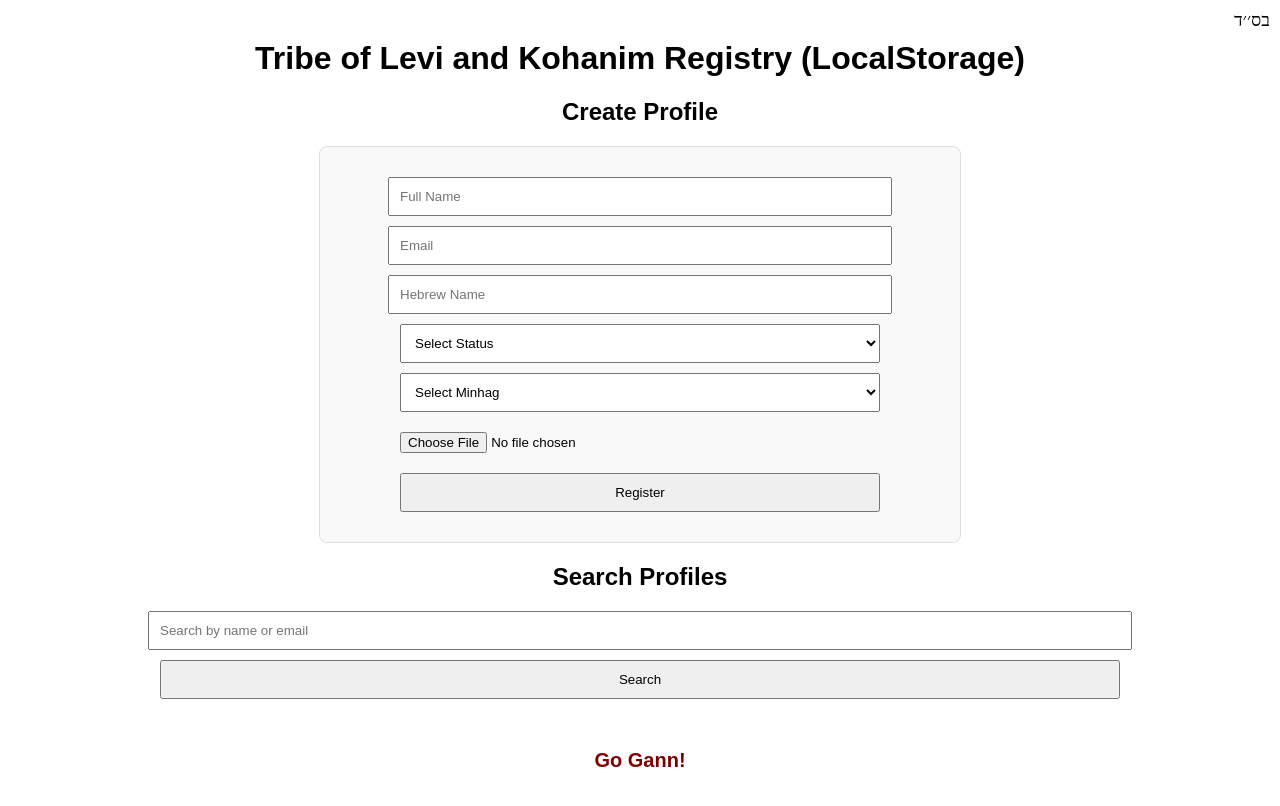
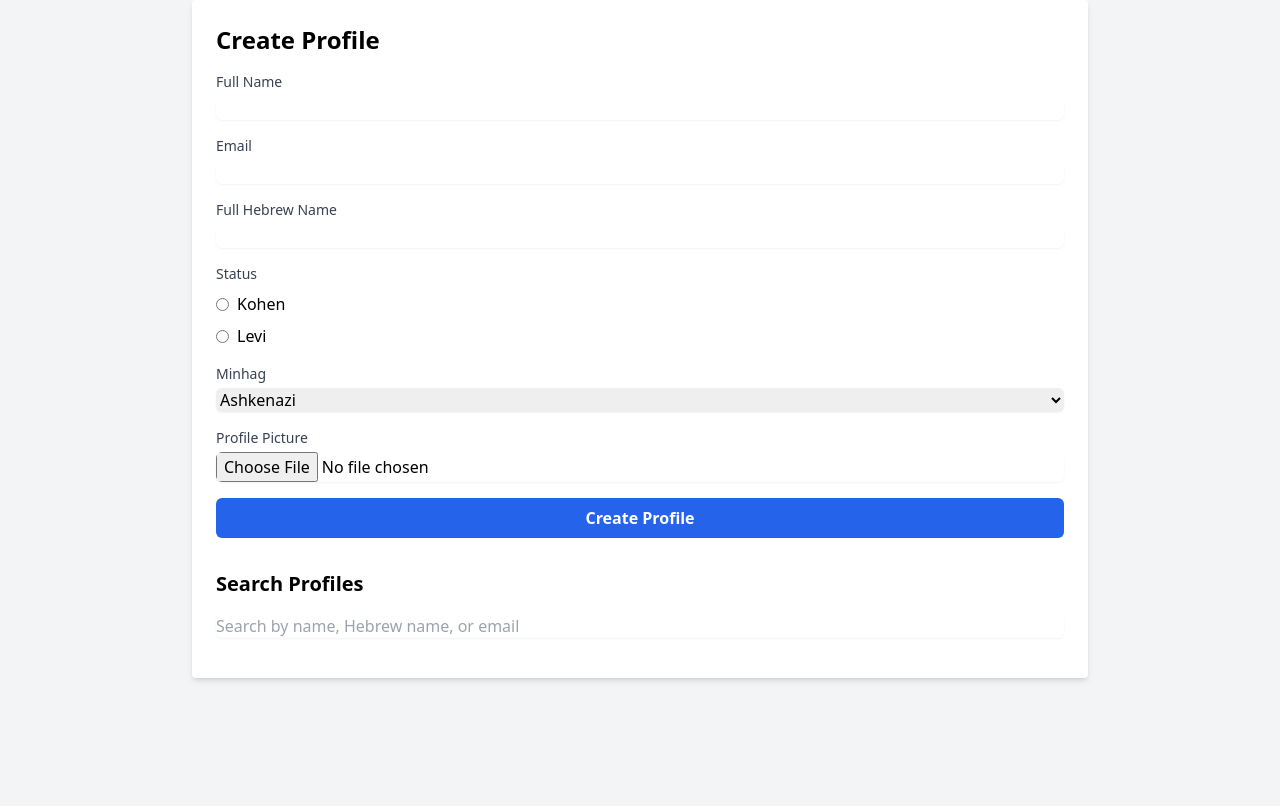
Before and after one commit to rleog2027/rleog2027.github.io, a plain HTML site: page index.html in a window 1280 px wide. Drawn offline with nearby package versions, Linux system fonts and the light colour scheme.

Commit message:
Update index.html

```diff
--- a/index.html
+++ b/index.html
@@ -3,189 +3,112 @@
 <head>
     <meta charset="UTF-8">
     <meta name="viewport" content="width=device-width, initial-scale=1.0">
-  <title>Tribe of Levi and Kohanim Registry (LocalStorage Version)</title>
-  <style>
-    body {
-      font-family: Arial, sans-serif;
-      margin: 40px;
-      text-align: center;
-    }
-    form {
-      margin: 20px auto;
-      width: 50%;
-      padding: 20px;
-      border: 1px solid #ddd;
-      border-radius: 8px;
-      background-color: #f9f9f9;
-    }
-    input, select, button {
-      display: block;
-      margin: 10px auto;
-      padding: 10px;
-      width: 80%;
-    }
-    .search-results {
-      margin-top: 30px;
-    }
-    img.profile-pic {
-      max-width: 100px;
-      border-radius: 50%;
-      margin-top: 10px;
-    }
-    #bsed {
-      position: absolute;
-      top: 10px;
-      right: 10px;
-      font-family: 'David', serif;
-      font-size: 18px;
-    }
-    #gann-message {
-      margin-top: 50px;
-      font-weight: bold;
-      font-size: 20px;
-      color: maroon;
-    }
-  </style>
+    <title>Kohen/Levi Profile Manager</title>
+    <script src="https://cdn.tailwindcss.com"></script>
 </head>
-<body>
-  <div id="bsed">בס׳׳ד</div>
-
-  <h1>Tribe of Levi and Kohanim Registry (LocalStorage)</h1>
-
-  <div id="register">
-    <h2>Create Profile</h2>
-    <form id="registerForm">
-      <input type="text" id="fullName" placeholder="Full Name" required>
-      <input type="email" id="email" placeholder="Email" required>
-      <input type="text" id="hebrewName" placeholder="Hebrew Name" required>
-      <select id="status" required>
-        <option value="">Select Status</option>
-        <option value="Kohen">Kohen</option>
-        <option value="Levi">Levi</option>
-      </select>
-      <select id="minhag" required>
-        <option value="">Select Minhag</option>
+<body class="bg-gray-100">
+    <div class="max-w-4xl mx-auto p-6 bg-white shadow-md rounded">
+        <h1 class="text-2xl font-bold mb-4">Create Profile</h1>
+        <form id="profileForm" class="space-y-4">
+            <div>
+                <label for="fullName" class="block text-sm font-medium text-gray-700">Full Name</label>
+                <input type="text" id="fullName" name="fullName" required
+                    class="mt-1 block w-full border-gray-300 rounded-md shadow-sm">
+            </div>
+            <div>
+                <label for="email" class="block text-sm font-medium text-gray-700">Email</label>
+                <input type="email" id="email" name="email" required
+                    class="mt-1 block w-full border-gray-300 rounded-md shadow-sm">
+            </div>
+            <div>
+                <label for="hebrewName" class="block text-sm font-medium text-gray-700">Full Hebrew Name</label>
+                <input type="text" id="hebrewName" name="hebrewName" required
+                    class="mt-1 block w-full border-gray-300 rounded-md shadow-sm">
+            </div>
+            <div>
+                <label class="block text-sm font-medium text-gray-700">Status</label>
+                <div class="mt-2 space-y-2">
+                    <label class="flex items-center">
+                        <input type="radio" name="status" value="Kohen" required
+                            class="form-radio">
+                        <span class="ml-2">Kohen</span>
+                    </label>
+                    <label class="flex items-center">
+                        <input type="radio" name="status" value="Levi" required
+                            class="form-radio">
+                        <span class="ml-2">Levi</span>
+                    </label>
+                </div>
+            </div>
+            <div>
+                <label for="minhag" class="block text-sm font-medium text-gray-700">Minhag</label>
+                <select id="minhag" name="minhag" required
+                    class="mt-1 block w-full border-gray-300 rounded-md shadow-sm">
                     <option value="Ashkenazi">Ashkenazi</option>
                     <option value="Sephardi">Sephardi</option>
                     <option value="Sefard">Sefard</option>
                     <option value="Temani">Temani</option>
-        <option value="Chabad">Chabad/Ari</option>
+                    <option value="Chabad/Ari">Chabad/Ari</option>
+                    <option value="Persian">Persian</option>
+                    <option value="Aram Soba">Aram Soba</option>
                 </select>
-      <input type="file" id="profilePic" accept="image/*">
-      <button type="submit">Register</button>
+            </div>
+            <div>
+                <label for="picture" class="block text-sm font-medium text-gray-700">Profile Picture</label>
+                <input type="file" id="picture" name="picture" accept="image/*"
+                    class="mt-1 block w-full border-gray-300 rounded-md shadow-sm">
+            </div>
+            <button type="submit" class="w-full py-2 px-4 bg-blue-600 text-white font-bold rounded-md hover:bg-blue-700">Create Profile</button>
         </form>
+
+        <h2 class="text-xl font-bold mt-8 mb-4">Search Profiles</h2>
+        <input type="text" id="searchInput" placeholder="Search by name, Hebrew name, or email"
+            class="mt-1 block w-full border-gray-300 rounded-md shadow-sm">
+        <div id="searchResults" class="mt-4 space-y-4"></div>
     </div>
 
-  <div id="search">
-    <h2>Search Profiles</h2>
-    <input type="text" id="searchQuery" placeholder="Search by name or email">
-    <button onclick="searchProfiles()">Search</button>
-    <div class="search-results" id="results"></div>
-  </div>
+    <script>
+        const form = document.getElementById('profileForm');
+        const searchInput = document.getElementById('searchInput');
+        const searchResults = document.getElementById('searchResults');
 
-  <div id="gann-message">Go Gann!</div>
+        form.addEventListener('submit', async (e) => {
+            e.preventDefault();
+            const formData = new FormData(form);
 
-  <script>
-    // Use 'let' so we can reassign after loading from localStorage
-    let profiles = [];
+            const response = await fetch('/api/profiles', {
+                method: 'POST',
+                body: formData,
+            });
 
-    // 1) On page load, retrieve 'profiles' from localStorage (if it exists)
-    window.onload = function() {
-      const storedProfiles = localStorage.getItem('profiles');
-      if (storedProfiles) {
-        profiles = JSON.parse(storedProfiles);
-      }
-    };
-
-    // 2) Register Form Submission
-    document.getElementById('registerForm').onsubmit = function(event) {
-      event.preventDefault();
-      const fullName = document.getElementById('fullName').value.trim();
-      const email = document.getElementById('email').value.trim();
-      const hebrewName = document.getElementById('hebrewName').value.trim();
-      const status = document.getElementById('status').value.trim();
-      const minhag = document.getElementById('minhag').value.trim();
-      const profilePic = document.getElementById('profilePic').files[0];
-
-      if (!status || !minhag) {
-        alert('Please select a status and minhag.');
-        return;
-      }
-
-      const reader = new FileReader();
-      reader.onload = function(e) {
-        const profile = {
-          fullName,
-          email,
-          hebrewName,
-          status,
-          minhag,
-          profilePic: e.target.result || "" // base64 string or empty
-        };
-        profiles.push(profile);
-
-        // Save to localStorage each time we modify 'profiles'
-        localStorage.setItem('profiles', JSON.stringify(profiles));
-
+            if (response.ok) {
                 alert('Profile created successfully!');
-        document.getElementById('registerForm').reset();
-      };
-
-      if (profilePic) {
-        reader.readAsDataURL(profilePic);
+                form.reset();
             } else {
-        // If no image is selected, push the profile without a picture
-        const profile = {
-          fullName,
-          email,
-          hebrewName,
-          status,
-          minhag,
-          profilePic: "" // Empty if no picture uploaded
-        };
-        profiles.push(profile);
-        localStorage.setItem('profiles', JSON.stringify(profiles));
-        alert('Profile created successfully!');
-        document.getElementById('registerForm').reset();
-      }
-    };
-
-    // 3) Search Profiles
-    function searchProfiles() {
-      const query = document.getElementById('searchQuery').value.toLowerCase().trim();
-      const resultsDiv = document.getElementById('results');
-      resultsDiv.innerHTML = '';
-
-      // Filter 'profiles' array by partial match in name or email
-      const filteredProfiles = profiles.filter(profile =>
-        profile.fullName.toLowerCase().includes(query) ||
-        profile.email.toLowerCase().includes(query)
-      );
-
-      if (filteredProfiles.length) {
-        filteredProfiles.forEach(profile => {
-          resultsDiv.innerHTML += `
-            <p>
-              <strong>${profile.fullName}</strong> (${capitalize(profile.status)}, ${capitalize(profile.minhag)})<br>
-              <em>Hebrew Name:</em> ${profile.hebrewName}<br>
-              <em>Email:</em> ${profile.email}
-            </p>
-          `;
-          if (profile.profilePic) {
-            resultsDiv.innerHTML += `
-              <img class="profile-pic" src="${profile.profilePic}" alt="Profile Picture">
-            `;
+                alert('Failed to create profile.');
             }
         });
+
+        searchInput.addEventListener('input', async (e) => {
+            const query = e.target.value;
+
+            const response = await fetch(`/api/profiles?search=${query}`);
+            if (response.ok) {
+                const profiles = await response.json();
+                searchResults.innerHTML = profiles.map(profile => `
+                    <div class="p-4 border rounded-md">
+                        <p><strong>Name:</strong> ${profile.fullName}</p>
+                        <p><strong>Email:</strong> ${profile.email}</p>
+                        <p><strong>Hebrew Name:</strong> ${profile.hebrewName}</p>
+                        <p><strong>Status:</strong> ${profile.status}</p>
+                        <p><strong>Minhag:</strong> ${profile.minhag}</p>
+                        <img src="${profile.picture}" alt="Profile Picture" class="w-20 h-20 rounded-full mt-2">
+                    </div>
+                `).join('');
             } else {
-        resultsDiv.innerHTML = '<p>No profiles found.</p>';
+                searchResults.innerHTML = '<p>No profiles found.</p>';
             }
-    }
-
-    // Helper function to capitalize first letter
-    function capitalize(word) {
-      return word.charAt(0).toUpperCase() + word.slice(1).toLowerCase();
-    }
+        });
     </script>
 </body>
 </html>
```
Lines whose indentation alone changed are shown as unchanged.
